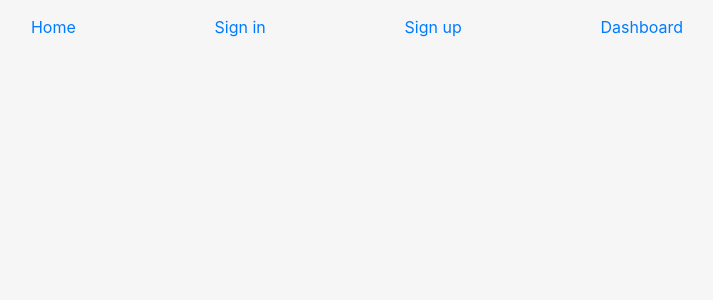
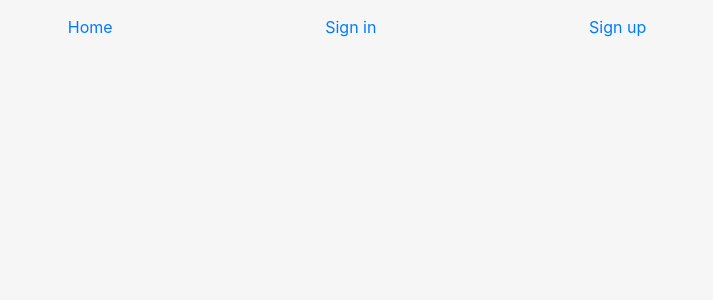
Before and after one commit to Local-Park-Passport-Lambda-BW/Front-End, a React (Create React App) app in the folder local-park-passport/: page / in a window 1280 px wide. Shown: the top 300 px of the page, without its empty margins (283-996 px from the left). Built offline with nearby package versions, Linux system fonts and the light colour scheme.

Commit message:
added structure to landing page component

```diff
--- a/local-park-passport/src/components/LandingNav.js
+++ b/local-park-passport/src/components/LandingNav.js
@@ -23,7 +23,6 @@ const LandingNav = () => {
       <Link to={`/`}>Home</Link>
       <Link to={`/Login`}>Sign in</Link>
       <Link to={`/register`}>Sign up</Link>
-      <Link to={`/dashboard`}>Dashboard</Link>
     </StyledDiv>
   );
 };
```
